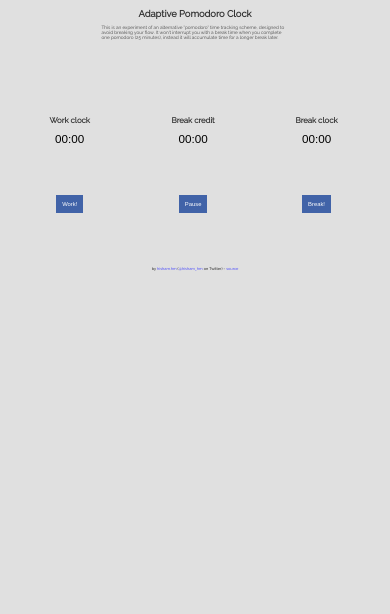
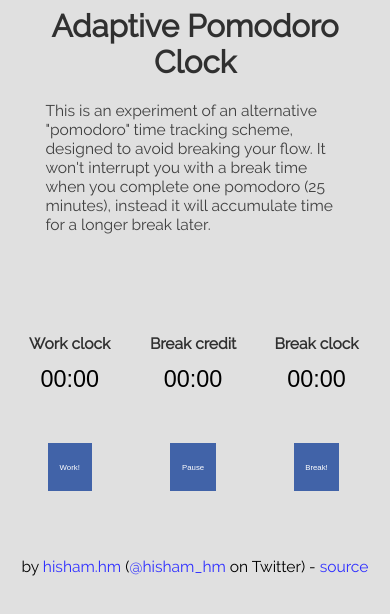
Before and after one commit to hishamhm/adaptive-pomodoro, a plain HTML site: page index.html in a window 390 px wide. Drawn offline with Linux system fonts and the light colour scheme.

Commit message:
Some settings for mobile

```diff
--- a/index.html
+++ b/index.html
@@ -208,6 +208,34 @@ a:visited {
    text-decoration: none;
    color: #3030ff;
 }
+@media (max-width: 999px) {
+   .header {
+      width: 80%;
+      font-size: 4vw;
+   }
+   p {
+      font-size: 4vw;
+   }
+   .panel h2 {
+      font-size: 4vw;
+   }
+   .clock {
+      font-size: 6vw;
+   }
+   .pomoCount {
+      font-size: 1vw;
+   }
+   .pomodoros {
+      font-size: 4vw;
+   }
+   button {
+      font-size: 2vw;
+      padding-left: 3vw;
+      padding-right: 3vw;
+      padding-top: 5vw;
+      padding-bottom: 5vw;
+   }
+}
 </style>
 
 </head>
```
